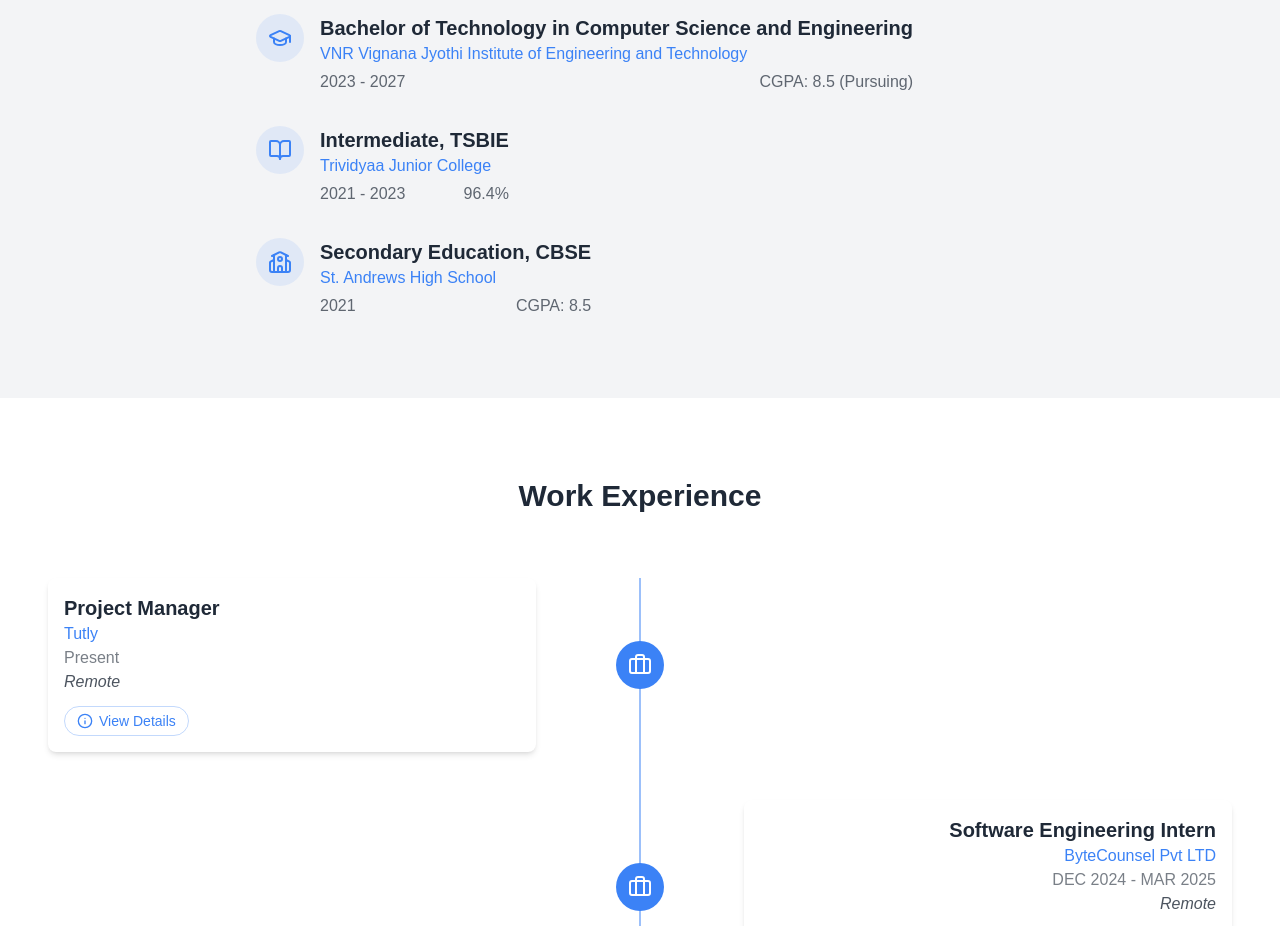
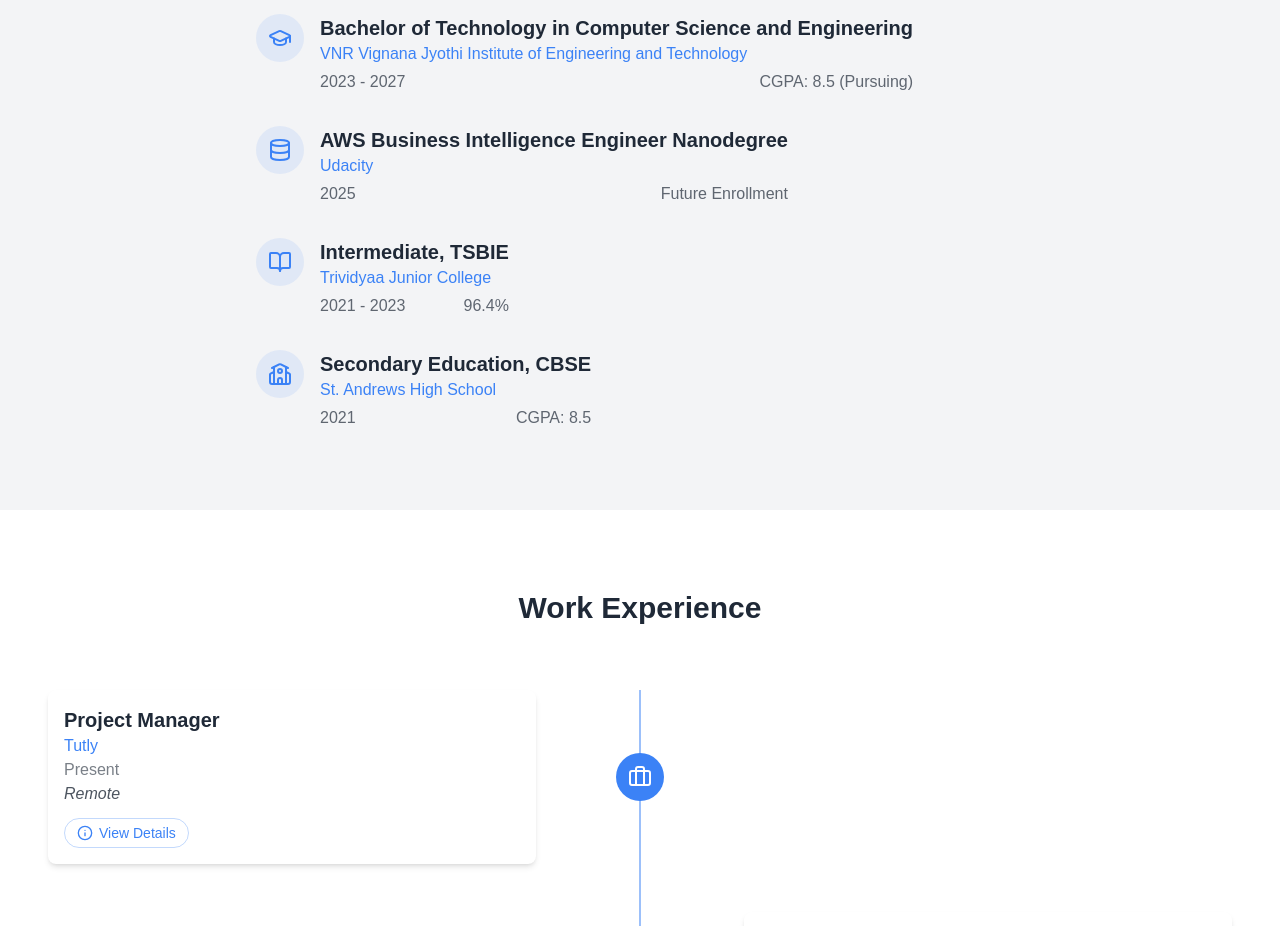
Before and after one commit to hanvithSai/HSA, a Next.js app: page / in a window 1280 px wide. Shown: the part 1600-2526 px from the top of the page. Built offline with nearby package versions, Linux system fonts and the light colour scheme.

Commit message:
Included udacity BI nano degree

```diff
--- a/app/components/Education.tsx
+++ b/app/components/Education.tsx
@@ -1,7 +1,7 @@
 "use client"
 
 import { motion } from "framer-motion"
-import { GraduationCap, BookOpen, School } from "lucide-react"
+import { GraduationCap, BookOpen, School, Database } from "lucide-react"
 
 const education = [
   {
@@ -10,6 +10,13 @@ const education = [
     period: "2023 - 2027",
     grade: "CGPA: 8.5 (Pursuing)",
     icon: <GraduationCap className="w-6 h-6" />,
+  },
+  {
+    degree: "AWS Business Intelligence Engineer Nanodegree",
+    institution: "Udacity",
+    period: "2025",
+    grade: "Future Enrollment",
+    icon: <Database className="w-6 h-6" />,
   },
   {
     degree: "Intermediate, TSBIE",
```
